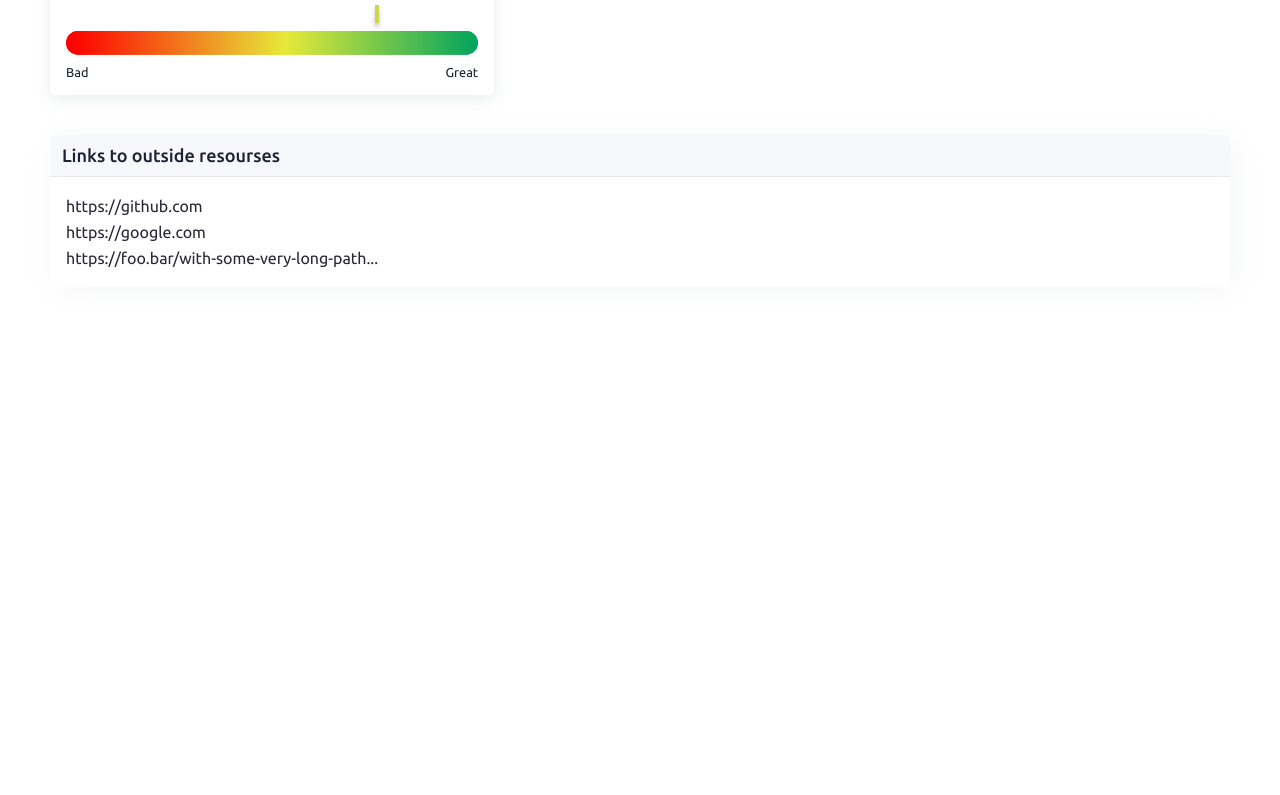
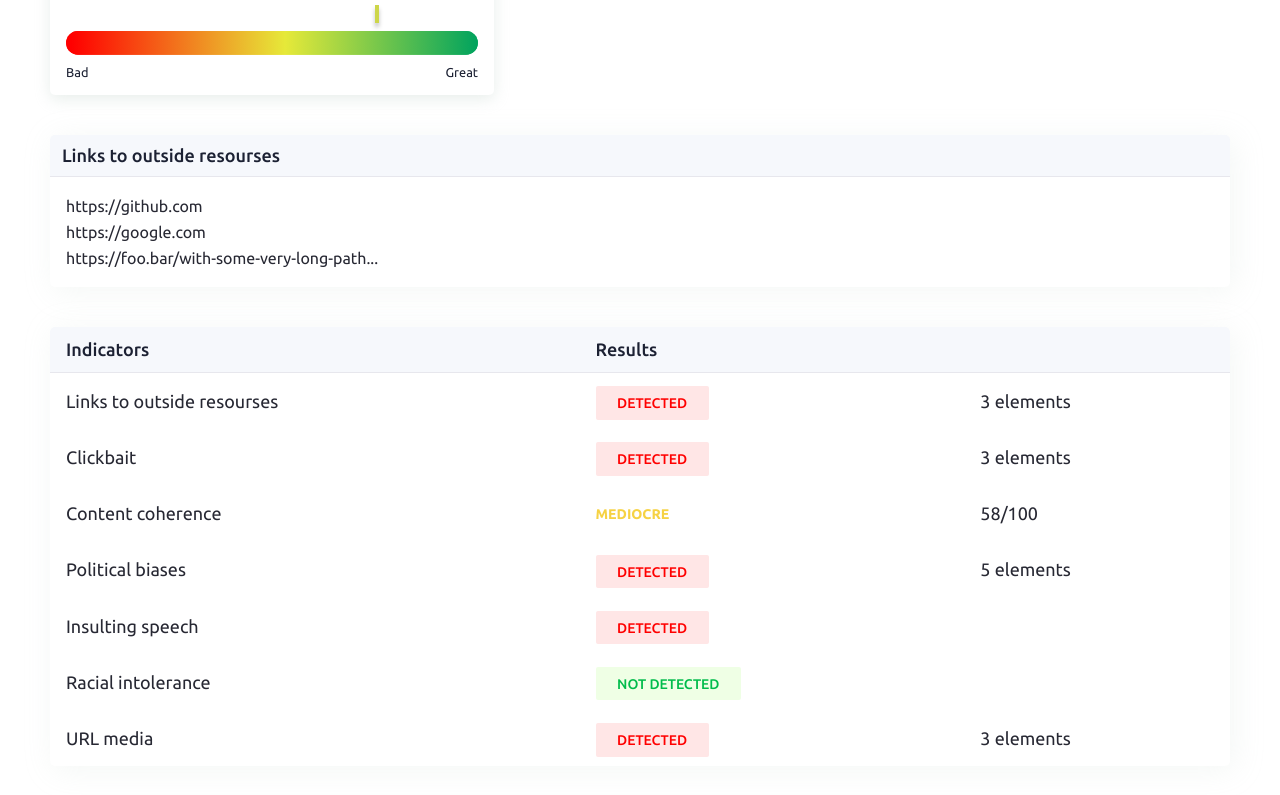
Before and after one commit to kindrakevychn/Next-report, a Next.js app: page / in a window 1280 px wide. Shown: the part 359-1154 px from the top of the page. Before the commit the page ends 800 px from the top, so only its background shows below. Built offline with nearby package versions, Linux system fonts and the light colour scheme.

Commit message:
Index page will render report meta data

```diff
--- a/pages/index.jsx
+++ b/pages/index.jsx
@@ -9,6 +9,10 @@ import CopyText from '../components/copy-text';
 import Score from '../components/score';
 import Error from '../components/error';
 import List from '../components/list';
+import Indicators, {
+    DetectedIndicator,
+    ScoreIndicator
+} from '../components/indicators';
 import {
     getReportData
 } from '../lib/valurank';
@@ -62,7 +66,17 @@ function Report({data}) {
         score
     } = data;
     const {
-        outsideLinks
+        outsideLinks,
+        isClickbait,
+        clickbaitElements,
+        contentCoherence,
+        contentCoherenceMax,
+        isPoliticalBiases,
+        politicalBiasesElements,
+        isInsultingSpeech,
+        isRacialIntolerance,
+        haveURLMedia,
+        urlMediaCount
     } = data.meta;
 
     return (
@@ -85,6 +99,43 @@ function Report({data}) {
                 data={outsideLinks}
                 isLink={true}
             />
+            <Indicators>
+                <DetectedIndicator
+                    title={'Links to outside resourses'}
+                    detected={!!outsideLinks.length}
+                    count={outsideLinks.length}
+                />
+                <DetectedIndicator
+                    title={'Clickbait'}
+                    detected={isClickbait}
+                    count={clickbaitElements}
+                />
+                <ScoreIndicator
+                    title={'Content coherence'}
+                    score={contentCoherence}
+                    max={contentCoherenceMax}
+                />
+                <DetectedIndicator
+                    title={'Political biases'}
+                    detected={isPoliticalBiases}
+                    count={politicalBiasesElements}
+                />
+                <DetectedIndicator
+                    title={'Insulting speech'}
+                    detected={isInsultingSpeech}
+                    count={0}
+                />
+                <DetectedIndicator
+                    title={'Racial intolerance'}
+                    detected={isRacialIntolerance}
+                    count={0}
+                />
+                <DetectedIndicator
+                    title={'URL media'}
+                    detected={haveURLMedia}
+                    count={urlMediaCount}
+                />
+            </Indicators>
         </>
     );
 }
```
